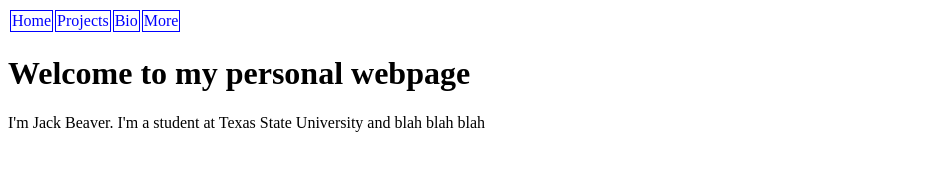
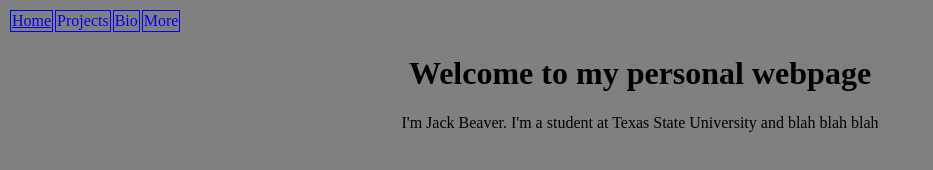
Before and after one commit to jackbeav/jackbeav.github.io, a plain HTML site: page index.html in a window 1280 px wide. Shown: the whole page, without its empty margins (0-933 px from the left). Drawn offline with Linux system fonts and the light colour scheme.

Commit message:
Update index.html

```diff
--- a/index.html
+++ b/index.html
@@ -2,24 +2,33 @@
 <html>
 <head>
 	<style>
-		/* table settings */
-		/* table, */
-    		th,
-    		td {
+		/* table style */
+		table {
+
+		}
+    		th, td {
         		color: blue;
 			border: 1px solid blue;
     		}
+
+		/* background style */
+		body {
+			text-align: center;
+			background-color: grey;
+		}
 	</style>
 </head>
 <body>
-	<table>
-		<tr>
-		<td>Home</td>
-		<td>Projects</td>
-		<td>Bio</td>
-		<td>More</td>
+	<nav>
+		<table>
+			<tr>
+			<td><a href = "jackbeav.github.io/index">Home</a></td>
+			<td>Projects</td>
+			<td>Bio</td>
+			<td>More</td>
 		</tr>
 	</table>
+	</nav>
 	<h1>Welcome to my personal webpage</h1>
 	<p>I'm Jack Beaver. I'm a student at Texas State University and blah blah blah</p>
 </body>
```
